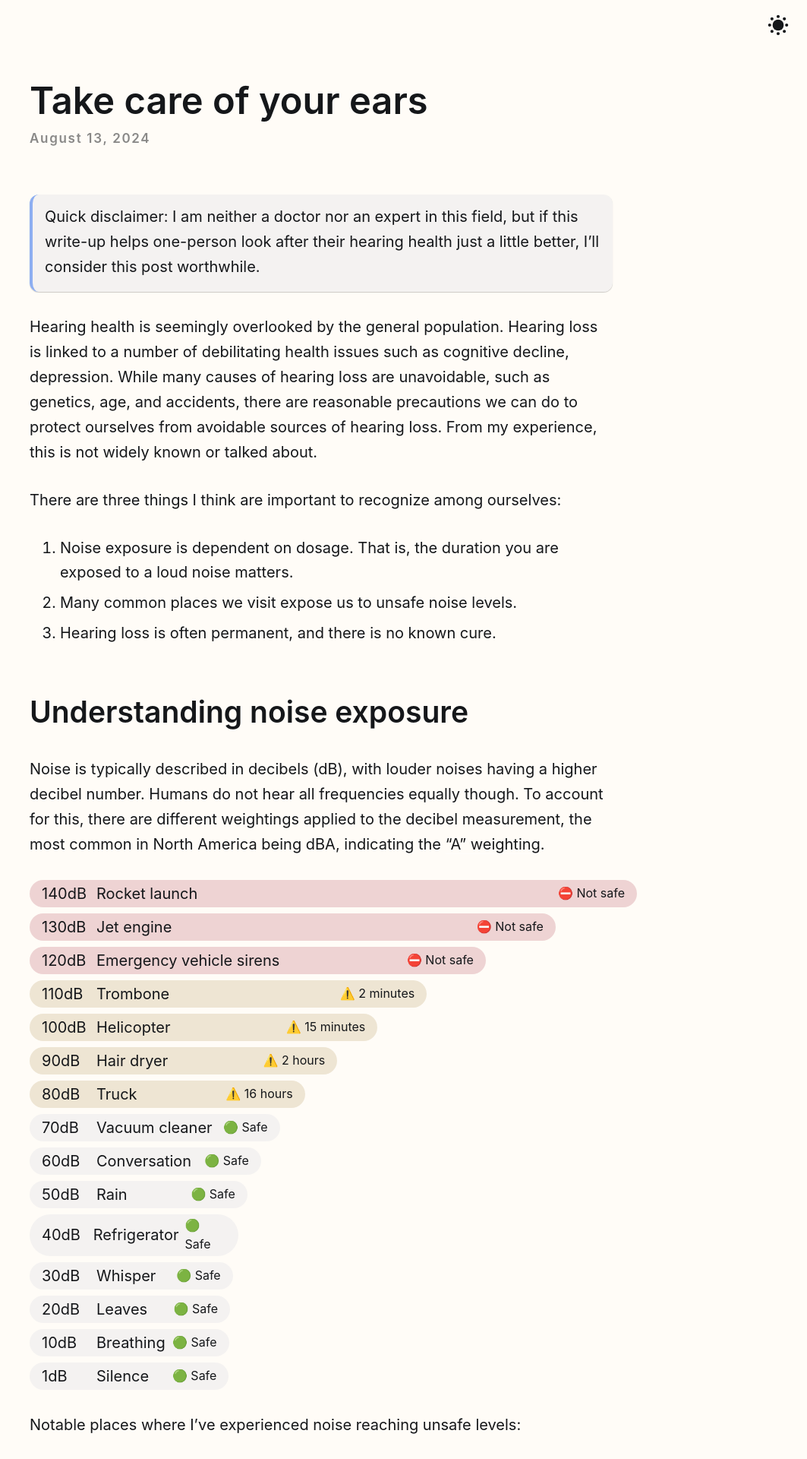
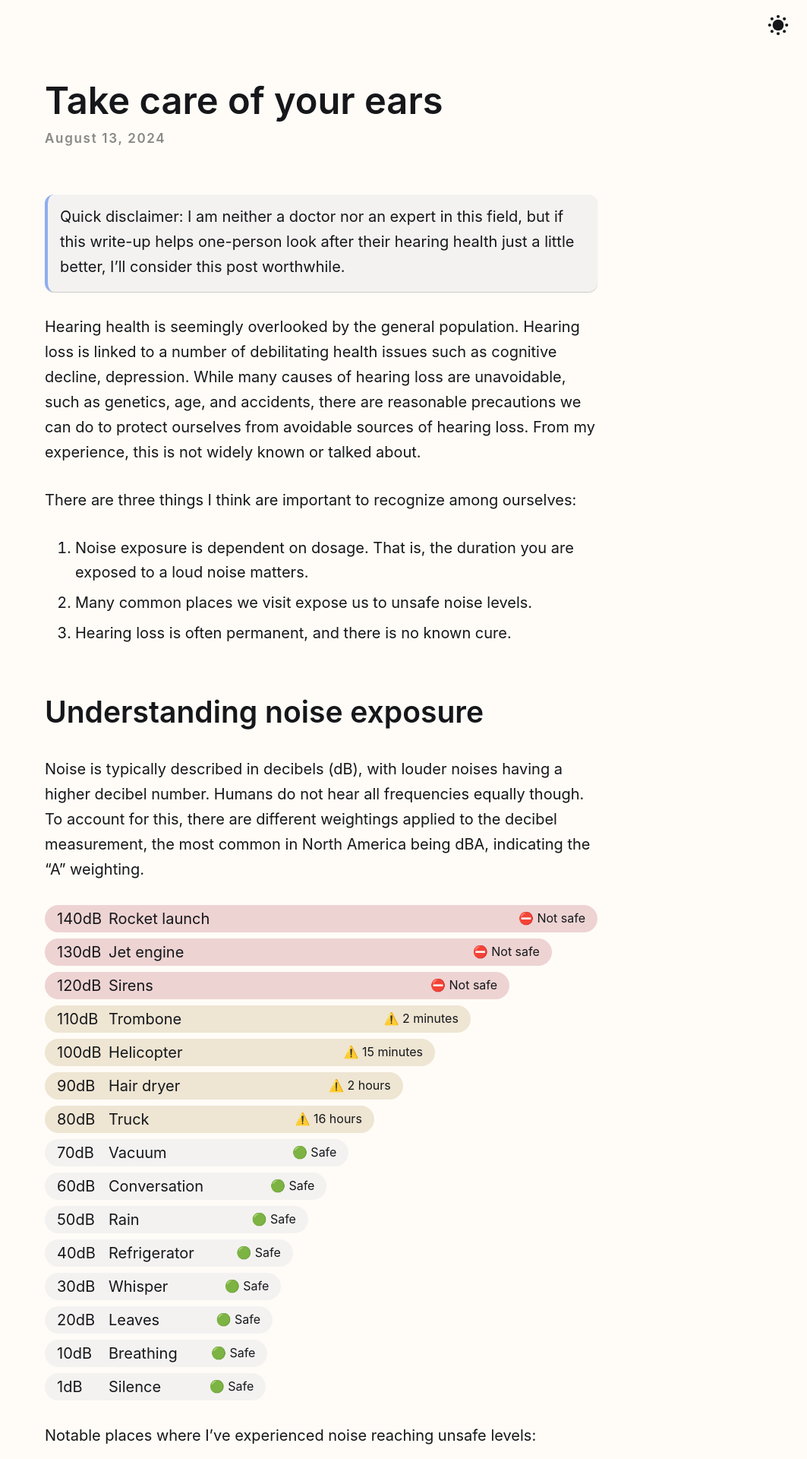
Before and after one commit to adamraider/blog, a Jekyll site: the page built from _posts/2024-08-13-take-care-of-your-ears.md, in a window 1280 px wide. Shown: the top 1920 px of the page at 76% size, without its empty margins (217-1280 px from the left). Built offline with Jekyll 4.4.1, drawn with Linux system fonts in a browser that asks for light colours; some web fonts are replaced; some of the changed lines change nothing that is shown.

Commit message:
improve db chart on mobile

```diff
--- a/_posts/2024-08-13-take-care-of-your-ears.md
+++ b/_posts/2024-08-13-take-care-of-your-ears.md
@@ -37,7 +37,11 @@
     display: flex;
     justify-content: space-between;
     align-items: center;
-    gap: 0.5rem;
+    gap: 0.25rem;
+    min-width: 18rem;
+    white-space: nowrap;
+    text-overflow: ellipses;
+    overflow: hidden;
 }
 .db-chart .warning {
     background-color: var(--warning-color);
@@ -76,7 +80,7 @@
   <li data-decibel="120" class="loud">
     <span class="db">120dB</span>
     <span>
-        Emergency vehicle sirens
+        Sirens
     </span>
     <div class="details">
         <span>⛔ Not safe</span>
@@ -121,7 +125,7 @@
   <li data-decibel="70">
     <span class="db">70dB</span>
     <span>
-        Vacuum cleaner
+        Vacuum
     </span>
     <div class="details">
         <span>🟢 Safe</span>
@@ -195,8 +199,8 @@
 <script>
 Array.from(document.querySelectorAll('.db-chart li')).forEach((listItem, index) => {
   const db = parseInt(listItem.dataset.decibel, 10);
-  const addedWidth =  Math.pow(db / 140, 3) ;
-  const percent = (.3 + addedWidth * .7) * 100;
+  const addedWidth =  Math.pow(db / 140, 2) ;
+  const percent = (.4 + addedWidth * .6) * 100;
   listItem.style.width = `${percent}%`;
 });
 </script>
--- a/_sass/_base.scss
+++ b/_sass/_base.scss
@@ -50,6 +50,11 @@
     @content;
   }
 }
+
+* {
+  box-sizing: border-box;
+}
+
 html {
   font-size: 16px;
   background: var(--bg-color);
```
